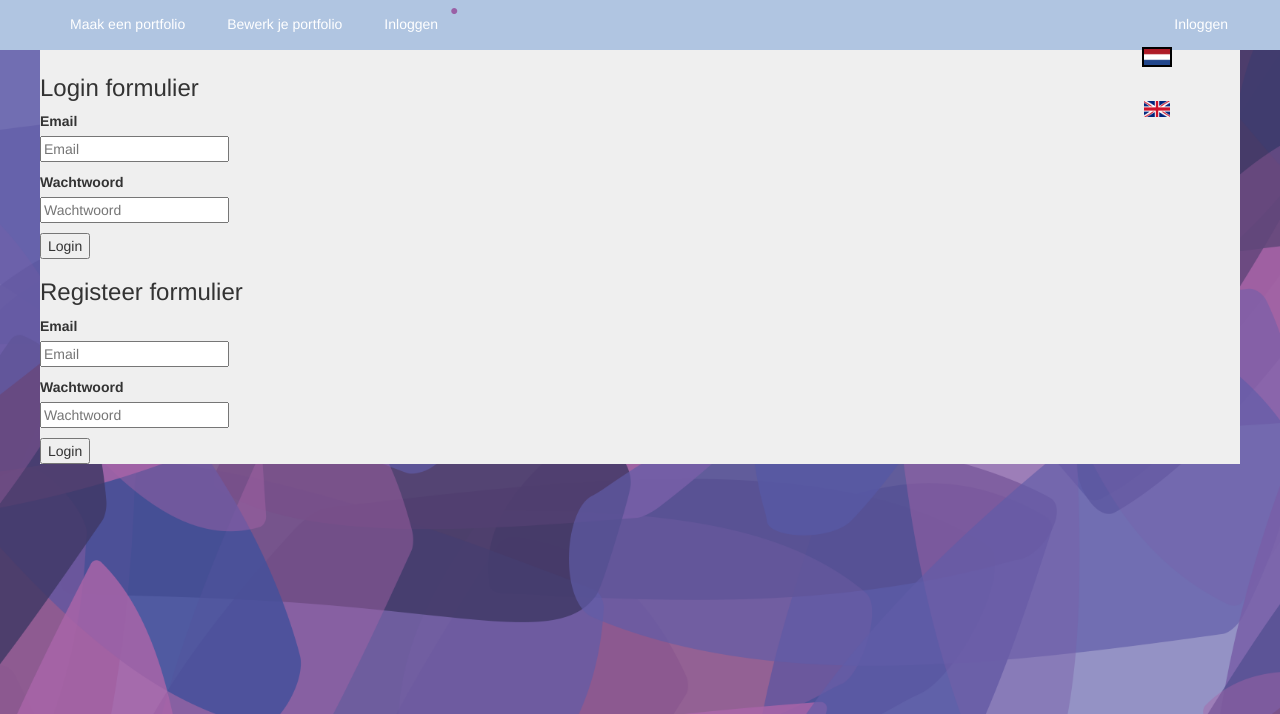
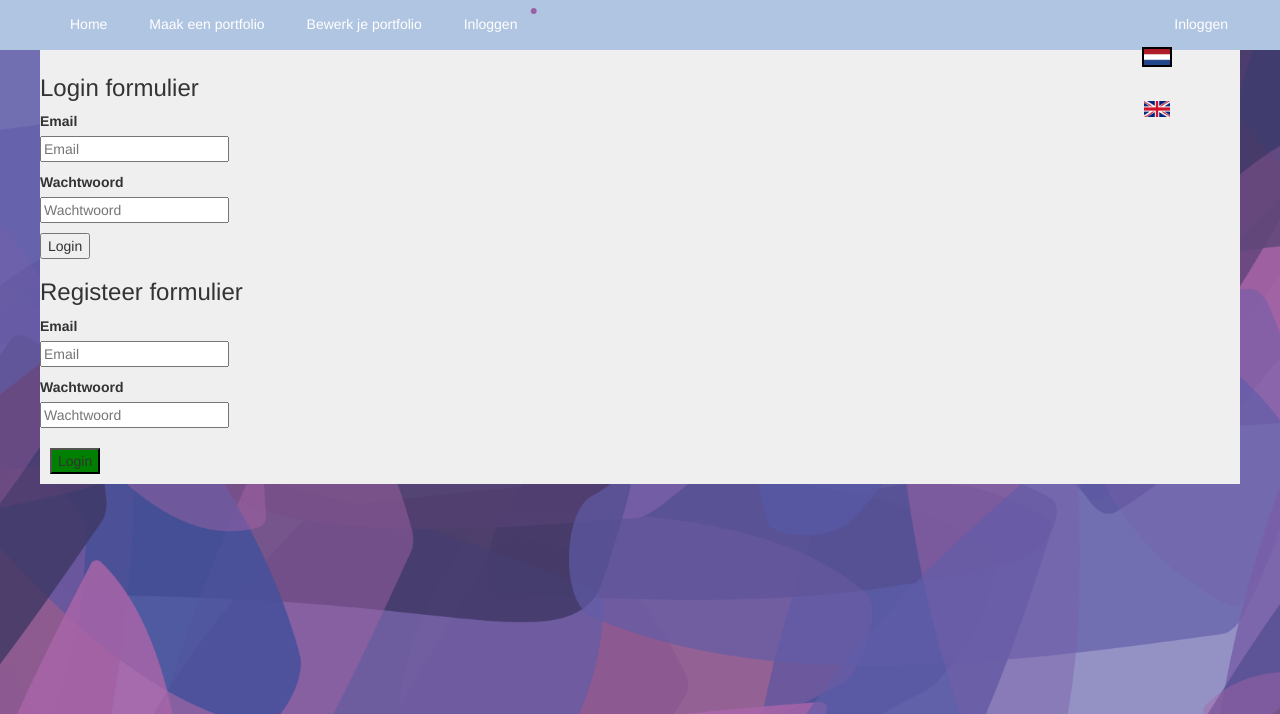
Before and after one commit to jaroen007/INF1D, a PHP site: page /login.php in a window 1280 px wide. Shown: the top 714 px of the page. Run offline with PHP 8.4, Linux system fonts and the light colour scheme; some libraries are stand-ins or nearby versions.

Commit message:
homeknop

```diff
--- a/includes/topbar.php
+++ b/includes/topbar.php
@@ -3,7 +3,22 @@
     <div class="topbar">
 
         <ul class="menu">
-
+            <li class="item left">
+                <?php
+                if ($language == "dutch")
+                {
+                    echo "
+				<a href='index.php'>
+				Home
+				</a>";
+                } else
+                {
+                    echo "<a href='index.php'>
+                                 Home
+            </a>";
+                }
+                ?>
+            </li>
             <li class="item left">
                 <?php
                 if ($language == "dutch")
--- a/login.php
+++ b/login.php
@@ -43,7 +43,7 @@
 					<p><label><b>Wachtwoord</b></label><br>
 					<input type="password" placeholder="Wachtwoord" name="wachtwoord" required></p>
 
-					<button type="submit" name="submit">Login</button>
+					<button class="test" type="submit" name="submit">Login</button>
 				</form>
 			</div>
 		</div>
--- a/style/style.css
+++ b/style/style.css
@@ -299,3 +299,7 @@ label input:checked + img{
     float: left;
     margin-top: 10px;
 }
+.test {
+    margin: 10px;
+    background-color: green;
+}
```
